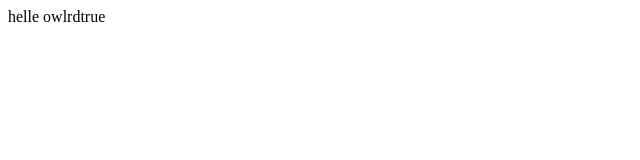
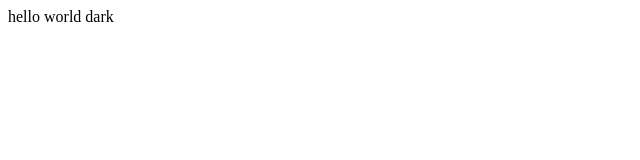
Before and after one commit to xpin1509/my-react-app, a React (Create React App) app: page / in a window 1280 px wide. Shown: the top 160 px of the page, without its empty margins (0-640 px from the left). Built offline with nearby package versions, Linux system fonts and the light colour scheme.

Commit message:
fix：context

```diff
--- a/src/pages/App.js
+++ b/src/pages/App.js
@@ -5,20 +5,20 @@ import React, { Component } from 'react';
 // import ReduxPage from './reduxPage/index'
 // import ReactReduxPage from './reactReduxPage/index'
 // import ReduxThunkPage from './reduxThunkPage/index'
-// import ContextPage from './contextPage'
+import ContextPage from './contextPage'
 // import RouterPage from "./routerPage";
 // import CountDown from './countDownPage/countDown'
-import ReduxDeep from './reduxDeep/index'
-import Child from './Child'
+// import ReduxDeep from './reduxDeep/index'
+// import Child from './Child'
 class App extends Component {
   render() {
-    console.log('parent ...')
     return(
       <div className="appBar">
-        <Child isTure={true}/>
+        {/* <Child isTure={true}/> */}
         {/* <RouterPage /> */}
         {/* <CountDown key={this.state.key} value={this.state.value}/> */}
         {/* <ReduxDeep /> */}
+        <ContextPage />
       </div>
     )
   }
--- a/src/pages/contextPage/index.js
+++ b/src/pages/contextPage/index.js
@@ -13,3 +13,4 @@ export default class index extends Component {
         )
     }
 }
+console.dir(typeof ThemeContext.Provider)
```
